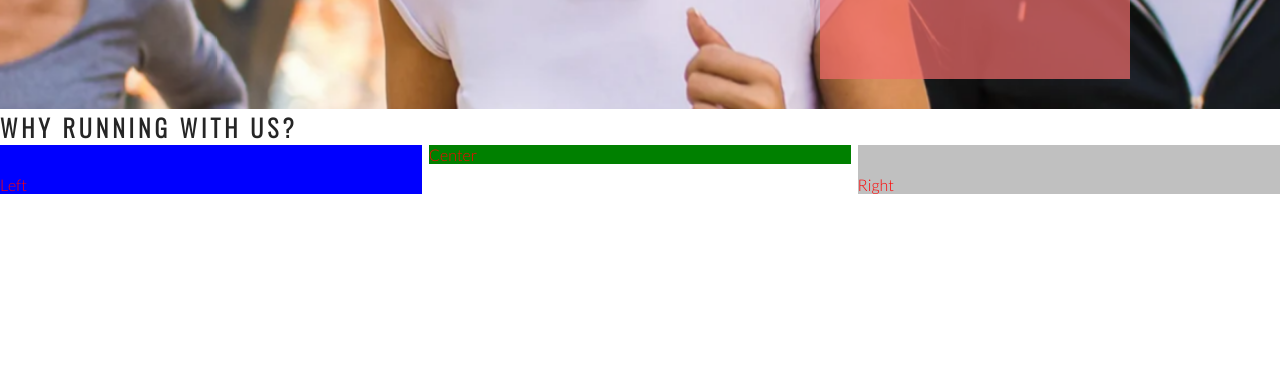
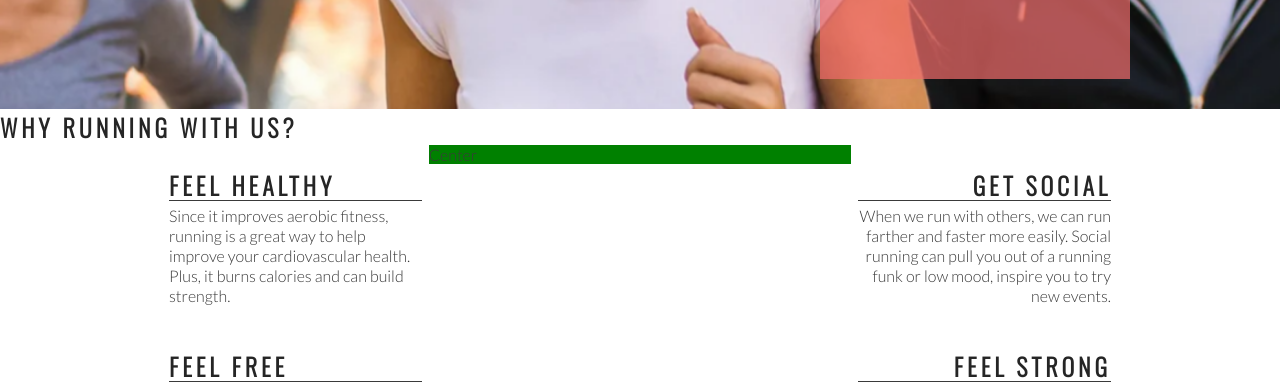
Before and after one commit to luandretta/love-running, a plain HTML site: page index.html in a window 1280 px wide. Shown: the part 566-952 px from the top of the page. Drawn offline with nearby package versions, Linux system fonts and the light colour scheme.

Commit message:
Add right about section content and style

```diff
--- a/assets/css/style.css
+++ b/assets/css/style.css
@@ -9,7 +9,7 @@
 body {
     font-family: Lato, sans-serif;
     font-weight: 300;
-    color: red;
+    color: #3a3a3a;
 }
 
 /* headings and logo */
@@ -122,14 +122,12 @@ h1, h2 {
     padding-top: 30px;
     width: 33%;
     float: left;
-    background-color: blue;
 }
 
 #right-about {
     padding-top: 30px;
     width: 33%;
     float: right;
-    background-color: silver;
 }
 
 #center-about {
@@ -137,3 +135,33 @@ h1, h2 {
     margin: 0 auto;
     background-color: green;
 }
+
+hr {
+    border-top: 1px solid #3a3a3a;
+    width: 100%;
+    margin: 5px 0;
+}
+
+.left-about-heading {
+    width: 60%;
+    float: right;
+    line-height: 20px;
+    clear: both;
+    margin-bottom: 50px;
+}
+
+.right-about-heading {
+    width: 60%;
+    float: left;
+    line-height: 20px;
+    clear: both;
+    margin-bottom: 50px;
+}
+
+.right-about-heading h2 {
+    text-align: right;
+}
+
+.right-about-heading p {
+    text-align: right;
+}
--- a/index.html
+++ b/index.html
@@ -40,8 +40,38 @@
     </section>
     <section id="club-ethos">
        <h1>Why Running With Us?</h1>
-       <div id="left-about">Left</div>
-       <div id="right-about">Right</div>
+       <div id="left-about">
+        <div class="left-about-heading">
+            <h2>Feel Healthy</h2>
+            <hr>
+            <p>
+                Since it improves aerobic fitness, running is a great way to help improve your cardiovascular health. Plus, it burns calories and can build strength.
+            </p>
+        </div>
+        <div class="left-about-heading">
+            <h2>Feel Free</h2>
+            <hr>
+            <p>
+                Physical exercise, running included, is known to release endorphins in the brain. Endorphins make you more energetic, more awake and, yes, happier.
+            </p>
+        </div>
+       </div>
+       <div id="right-about">
+        <div class="right-about-heading">
+            <h2>Get Social</h2>
+            <hr>
+            <p>
+                When we run with others, we can run farther and faster more easily. Social running can pull you out of a running funk or low mood, inspire you to try new events.
+            </p>
+        </div>
+        <div class="right-about-heading">
+            <h2>Feel Strong</h2>
+            <hr>
+            <p>
+                Running strengthens your heart by pumping blood more effectively through your body.
+            </p>
+        </div>
+       </div>
        <div id="center-about">Center</div>
     </section>
     <section>
```
